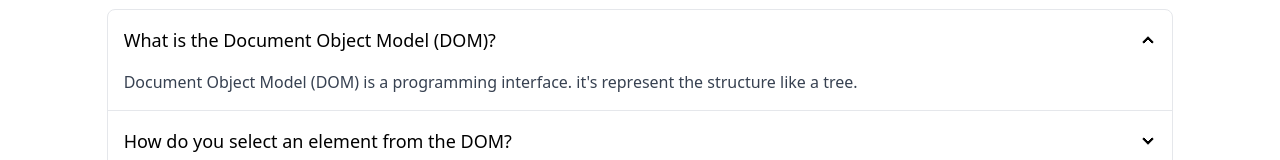
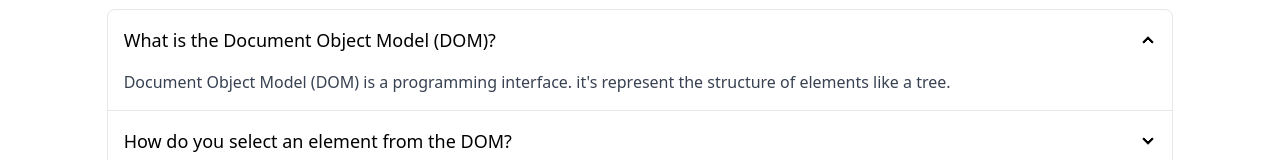
Before and after one commit to TechSaiful/donate-bangladesh, a plain HTML site: page blog.html in a window 1280 px wide. Shown: the part 219-379 px from the top of the page. Drawn offline with nearby package versions, Linux system fonts and the light colour scheme.

Commit message:
final touch

```diff
--- a/blog.html
+++ b/blog.html
@@ -47,7 +47,7 @@
                         <input type="radio" name="my-accordion-4" checked="checked" />
                         <div class="collapse-title text-lg Md:text-xl font-medium text-black">What is the Document Object Model (DOM)?</div>
                         <div class="collapse-content">
-                            <p class="text-gray-700">Document Object Model (DOM) is a programming interface. it's represent the structure like a tree.</p>
+                            <p class="text-gray-700">Document Object Model (DOM) is a programming interface. it's represent the structure of elements like a tree.</p>
                         </div>
                     </div>
                     <div class="collapse collapse-arrow join-item border">
```
